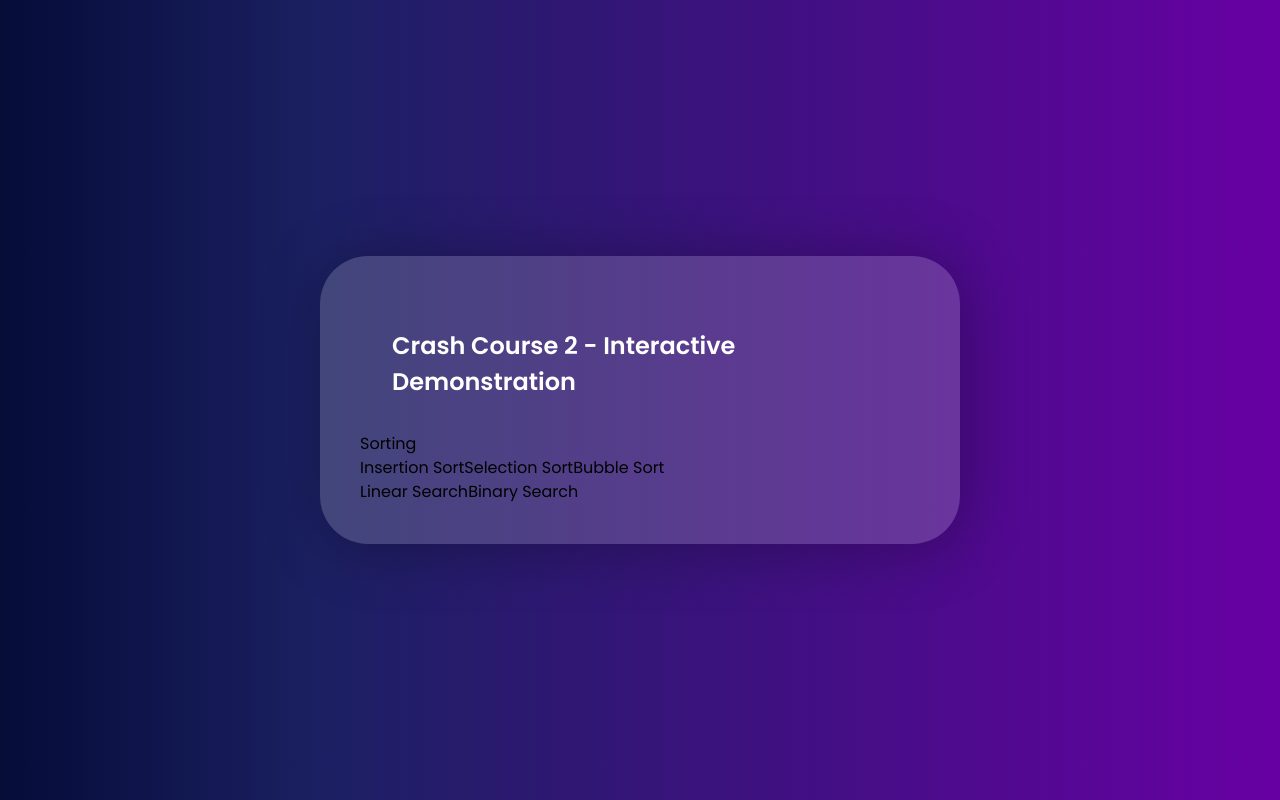
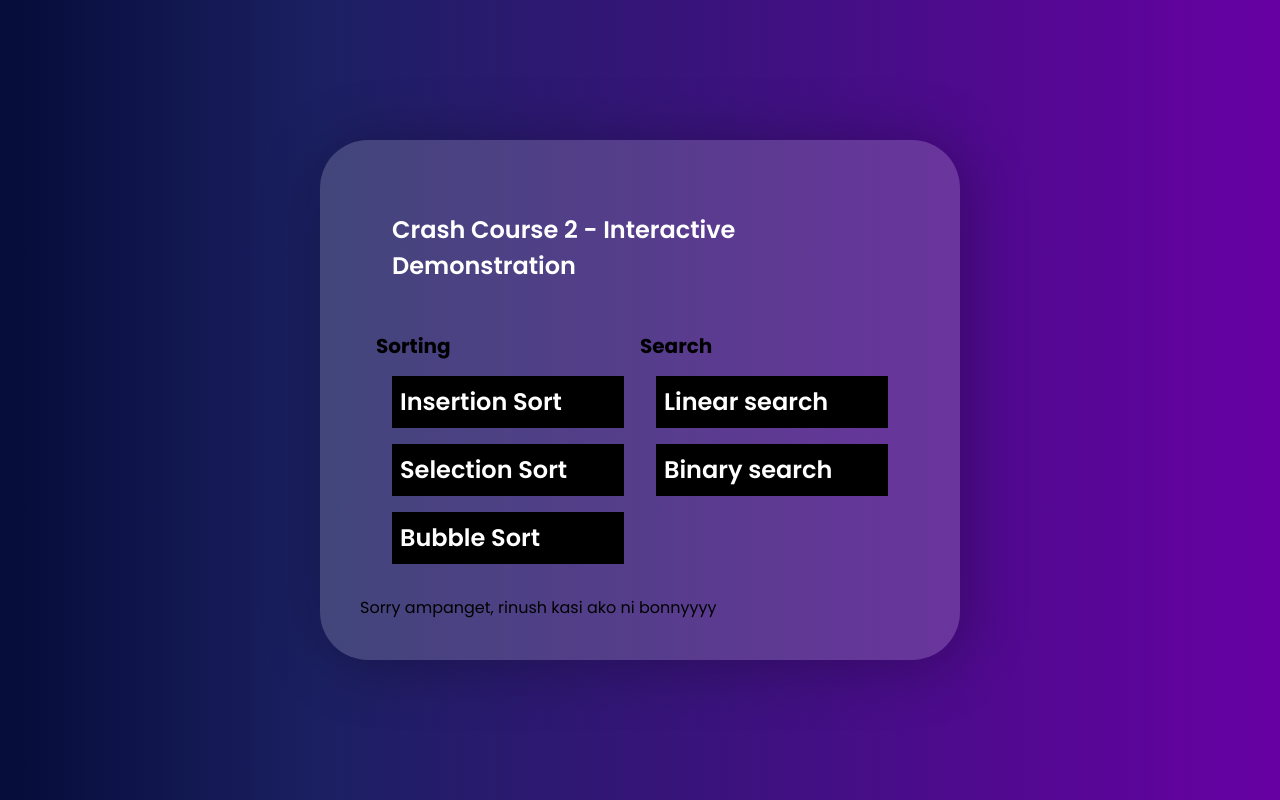
Before and after one commit to PUP-ITskolar/WebDemos, a React (Vite) app: page / in a window 1280 px wide. Built offline with nearby package versions, Linux system fonts and the light colour scheme.

Commit message:
Main Menu improved

```diff
--- a/src/index.css
+++ b/src/index.css
@@ -29,6 +29,16 @@ box-shadow: 4px 4px 58.1px 5px rgba(0, 0, 0, 0.25);
 border-radius: 48px;
 transition:all 0.3s ease;
 }
+.menu-name{
+    font-size: 1.5rem;
+    font-weight: 600;
+    color:white;
+}
+.menu-name p{
+    background:#000000;
+    margin: 1rem;
+    padding:0.5rem;
+}
 .box{
     transition: all 0.3s ease;
 }
--- a/src/layout/main.jsx
+++ b/src/layout/main.jsx
@@ -9,15 +9,30 @@ export default function Main() {
             <div id="header" className="flex flex-col p-8">
                 <p className="title">Crash Course 2 - Interactive Demonstration</p>
             </div>
-            <div>
-                <p>Sorting</p>
-                <a href="/sort/insertion">Insertion Sort</a>
-                <a href="/sort/selection">Selection Sort</a>
-                <a href="/sort/bubble">Bubble Sort</a>
-                <br/>
-                <a href="/search/linear">Linear Search</a>
-                <a href="/search/binary">Binary Search</a>
+            <div id="menu-cont"className="flex lg:flex-row flex-1 p-4">
+                <div id="sort-cont" className="w-1/2">
+                    <p className="font-bold text-xl">Sorting</p>
+                    {["Insertion", "Selection", "Bubble"].map((menu, index) => (
+                        <a href={`/sort/${menu.toLowerCase()}`} className="menu-name">
+                            <p key={index}>
+                                {menu} Sort
+                            </p>
+                        </a>
+                    ))}
+                </div>
+
+                <div id="search-cont" className="w-1/2">
+                    <p className="font-bold text-xl">Search</p>
+                    {["Linear", "Binary"].map((menu, index) => (
+                        <a href={`/search/${menu.toLowerCase()}`} className="menu-name">
+                            <p key={index}>
+                                {menu} search
+                            </p>
+                        </a>
+                    ))}
+                </div>
             </div>
+            <p>Sorry ampanget, rinush kasi ako ni bonnyyyy</p>
         </div>
     );
 }
```
